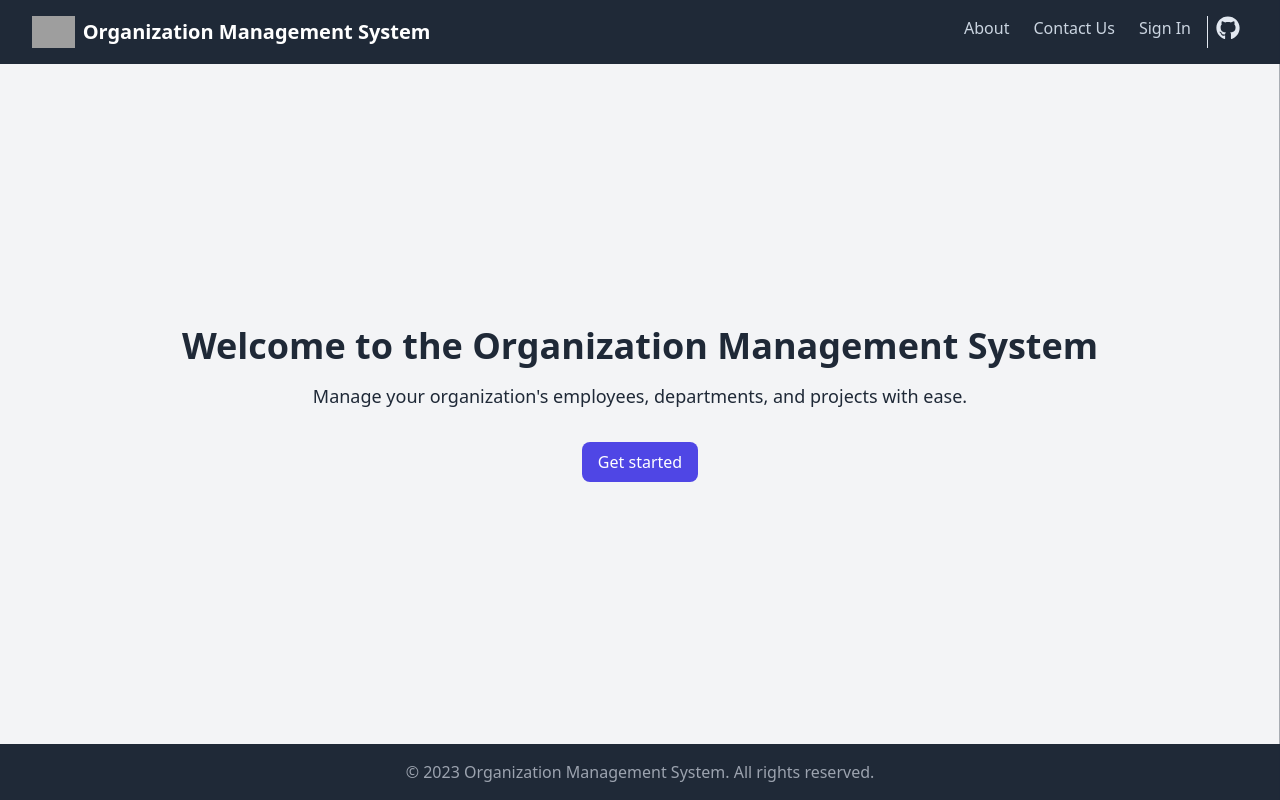
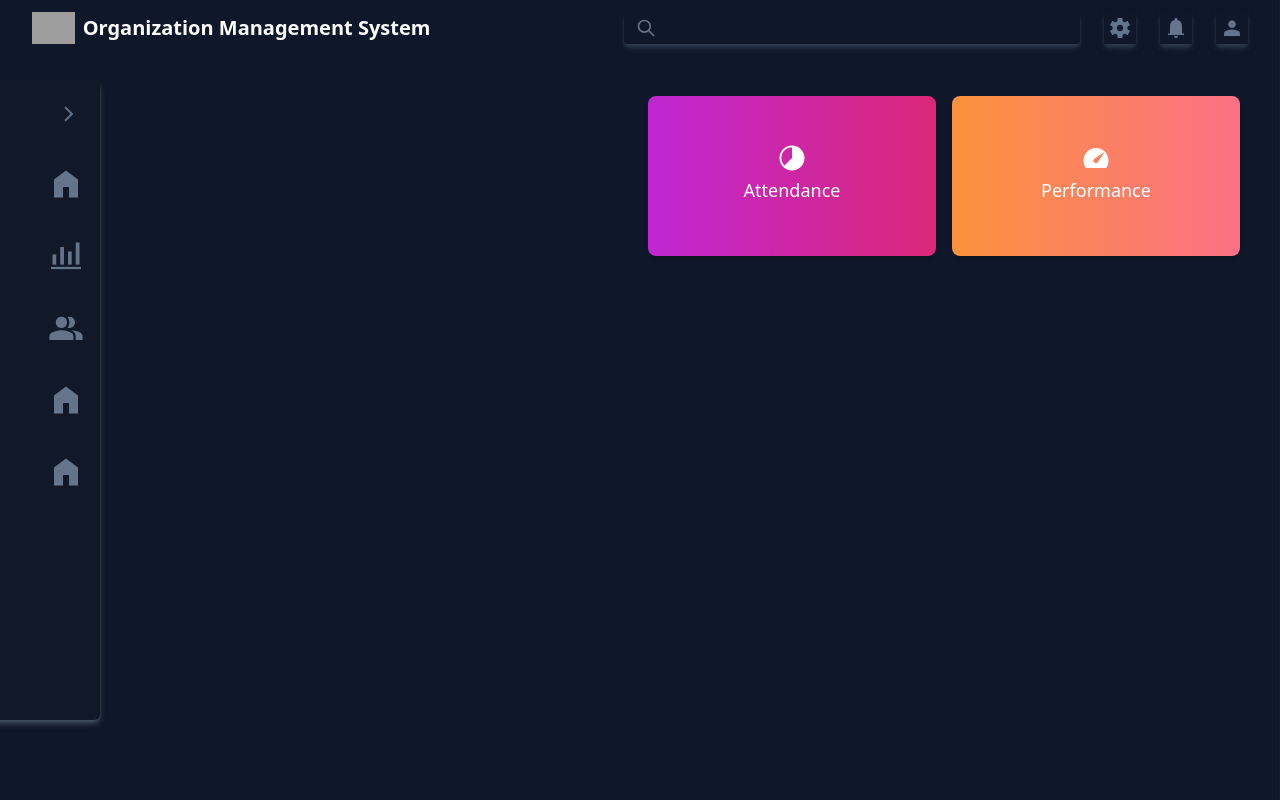
Before and after one commit to Avaneesh-S/College-Organization-Management, a React (Create React App) app in the folder client/: page /home in a window 1280 px wide. Built offline with nearby package versions, Linux system fonts and the light colour scheme; grey boxes are pictures that could not be loaded.

Commit message:
feat: home page in progress

```diff
--- a/client/src/Pages/Home.jsx
+++ b/client/src/Pages/Home.jsx
@@ -1,29 +1,79 @@
-import React from 'react'
-import Navbar from '../Navbar/Navbar'
-import Drawer from '../Drawer/Drawer'
+import React from "react";
+import Navbar from "../Navbar/Navbar";
+import Drawer from "../Drawer/Drawer";
+import Sidebar from "../home/Sidebar";
+import Cards from "../home/Cards";
 function Home() {
   return (
-    <div className="flex flex-col h-screen">
-    <Navbar/>
-
-    {/* Hero section */}
-    <div className="flex flex-col justify-center items-center h-full bg-gray-100">
-      <h1 className="text-4xl font-bold text-gray-800 mb-4">Welcome to the Organization Management System</h1>
-      <p className="text-lg text-gray-800 mb-8">Manage your organization's employees, departments, and projects with ease.</p>
-      <a href="/createaccount" className="px-4 py-2 bg-indigo-600 text-white rounded-lg hover:bg-indigo-700 transition duration-300 ease-in-out">Get started</a>
-    </div>
-    <Drawer />
-
-    {/* Footer */}
-    <footer className="bg-gray-800 py-4">
-      <div className="mx-auto max-w-7xl px-4 sm:px-6 lg:px-8">
-        <div className="text-center text-gray-400">
-          <p>&copy; 2023 Organization Management System. All rights reserved.</p>
+    <div className="flex h-full w-full bg-slate-900">
+      <nav className="absolute top-0 w-full py-3 sm:px-8 px-3 h-fit flex justify-between">
+        <div className="flex items-center">
+          <img
+            className="h-8 w-auto mr-2"
+            src="https://tailwindui.com/img/logos/workflow-mark-indigo-500.svg"
+            alt="Workflow"
+          />
+          <h1 className="lg:flex hidden text-white text-xl font-bold">
+            Organization Management System
+          </h1>
+        </div>
+        <div className="relative hidden md:flex gap-6 w-fit">
+          <input className="w-[30rem] h-full pl-10 pr-2 text-slate-300 focus:outline-none bg-slate-900 rounded shadow-md shadow-slate-700" />
+          <div class="absolute inset-y-0 left-0 flex items-center pl-3 pointer-events-none">
+            <svg
+              aria-hidden="true"
+              class="w-5 h-5 text-gray-500 dark:text-gray-400"
+              fill="none"
+              stroke="currentColor"
+              viewBox="0 0 24 24"
+              xmlns="http://www.w3.org/2000/svg"
+            >
+              <path
+                stroke-linecap="round"
+                stroke-linejoin="round"
+                stroke-width="2"
+                d="M21 21l-6-6m2-5a7 7 0 11-14 0 7 7 0 0114 0z"
+              ></path>
+            </svg>
+          </div>
+          <button className="h-full flex items-center justify-center aspect-square shadow-md shadow-slate-700">
+            <span className="text-slate-500 peer-focus:text-blue-600 transition-[color pointer-events-none material-symbols-outlined">
+              settings
+            </span>
+          </button>
+          <button className="h-full flex items-center justify-center  aspect-square shadow-md shadow-slate-700">
+            <span className="text-slate-500 peer-focus:text-blue-600 transition-[color pointer-events-none material-symbols-outlined">
+              notifications
+            </span>
+          </button>
+          <button className="h-full flex items-center justify-center  aspect-square shadow-md shadow-slate-700">
+            <span className="text-slate-500 peer-focus:text-blue-600 transition-[color pointer-events-none material-symbols-outlined">
+              person
+            </span>
+          </button>
+        </div>
+      </nav>
+      <Drawer />
+      <Sidebar />
+      <div className="flex gap-8 w-full pl-[150px] pr-10 relative pt-24">
+        <div className="w-full flex-col p-6"></div>
+        <div className="gap-4 flex flex-col">
+          <div className="flex gap-4">
+            <Cards
+              title={"Attendance"}
+              color={"bg-gradient-to-r from-fuchsia-600 to-pink-600"}
+              icon={"clock_loader_60"}
+            />
+            <Cards
+              title={"Performance"}
+              icon={"speed"}
+              color={"bg-gradient-to-r from-orange-400 to-rose-400"}
+            />
+          </div>
         </div>
       </div>
-    </footer>
-  </div>
-  )
+    </div>
+  );
 }
 
-export default Home
+export default Home;
--- /dev/null
+++ b/client/src/home/Cards.jsx
@@ -0,0 +1,18 @@
+import React from "react";
+
+function Cards({ title, icon, color }) {
+  return (
+    <div
+      className={`rounded-lg shadow-md h-[10rem] cursor-pointer w-[18rem] ${color}`}
+    >
+      <div className="p-4 flex h-full justify-center flex-col items-center">
+        <span className="text-white text-3xl w peer-focus:text-blue-600 transition-[color pointer-events-none material-symbols-outlined">
+          {icon}
+        </span>
+        <h3 className="w-min text-white text-lg font-medium mb-2">{title}</h3>
+      </div>
+    </div>
+  );
+}
+
+export default Cards;
--- /dev/null
+++ b/client/src/home/Sidebar.jsx
@@ -0,0 +1,75 @@
+import React, { useState } from "react";
+import SidebarComponents from "./SidebarComponents";
+function Sidebar() {
+  const [open, setOpen] = useState(false);
+  const Components = [
+    {
+      name: "Home",
+      icon: "home",
+      type: false,
+    },
+    {
+      name: "Dashboard",
+      icon: "bar_chart_4_bars",
+      type: false,
+    },
+    {
+      name: "Friends",
+      icon: "group",
+      type: false,
+    },
+    {
+      name: "Home",
+      icon: "home",
+      type: false,
+    },
+    {
+      name: "Home",
+      icon: "home",
+      type: false,
+    },
+  ];
+  function open1() {
+    document.getElementById("sidebar").style.left = "0px";
+  }
+  function close() {
+    document.getElementById("sidebar").style.left = "-200px";
+  }
+  return (
+    <div
+      id="sidebar"
+      className="fixed top-[10%] z-10 h-4/5 left-[-200px] w-[300px] flex flex-col gap-8 shadow-md shadow-slate-600 transition-[left] duration-700 rounded-md bg-gray-900 p-4"
+    >
+      {open ? (
+        <div
+          className="flex w-full justify-end cursor-pointer"
+          onClick={() => {
+            setOpen(!open);
+            close();
+          }}
+        >
+          <span className="text-slate-500 text-3xl w peer-focus:text-blue-600 transition-[color pointer-events-none material-symbols-outlined">
+            navigate_before
+          </span>
+        </div>
+      ) : (
+        <div
+          className="flex w-full justify-end cursor-pointer"
+          onClick={() => {
+            setOpen(!open);
+            open1();
+          }}
+        >
+          <span className="text-slate-500 text-3xl peer-focus:text-blue-600 transition-[color pointer-events-none material-symbols-outlined">
+            navigate_next
+          </span>
+        </div>
+      )}
+      {Components.map((e) => (
+        <SidebarComponents name={e.name} icon={e.icon} type={e.type} />
+      ))}
+    </div>
+  );
+}
+
+export default Sidebar;
--- /dev/null
+++ b/client/src/home/SidebarComponents.jsx
@@ -0,0 +1,14 @@
+import React from "react";
+
+function SidebarComponents({ name, icon, type }) {
+  return (
+    <div className="flex items-center w-full justify-between gap-4 cursor-pointer">
+      <div className="text-slate-300 font-semibold">{name}</div>
+      <span className="text-slate-500 text-4xl peer-focus:text-blue-600 transition-[color pointer-events-none material-symbols-outlined">
+        {icon}
+      </span>
+    </div>
+  );
+}
+
+export default SidebarComponents;
```
